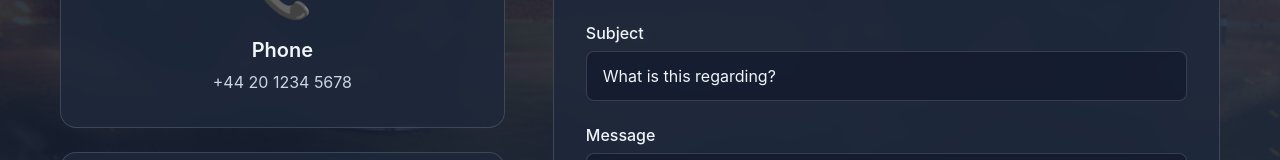
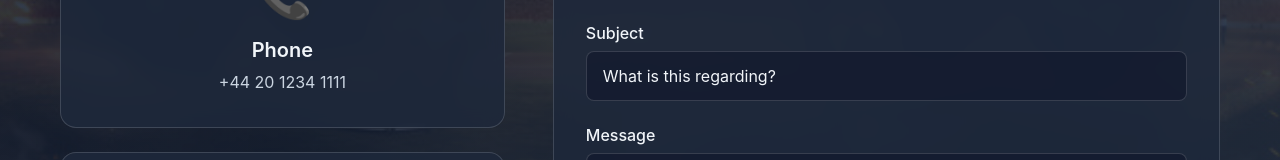
Before and after one commit to arshajworkdesk/UK-Club-Project-2025, an Angular app in the folder Front-end/: page /contact in a window 1280 px wide. Shown: the part 552-712 px from the top of the page. Built offline with nearby package versions, Linux system fonts and the light colour scheme.

Commit message:
CI/CD test

```diff
--- a/Front-end/src/app/constants/app.constants.ts
+++ b/Front-end/src/app/constants/app.constants.ts
@@ -10,7 +10,7 @@ export const APP_CONSTANTS = {
   // Club Contact Information
   CLUB_INFO: {
     email: 'contact@ukclub.com',
-    phone: '+44 20 1234 5678',
+    phone: '+44 20 1234 1111',
     address: '123 Club Street, London, UK, SW1A 1AA',
     hours: 'Monday - Friday: 9:00 AM - 6:00 PM'
   },
--- a/Front-end/src/environments/environment.prod.ts
+++ b/Front-end/src/environments/environment.prod.ts
@@ -1,4 +1,4 @@
 export const environment = {
   production: true,
-  apiUrl: 'http://localhost:8080/api' // Update this with your production backend URL when ready
+  apiUrl: 'http://localhost:8080/api' // Update this with your production backend URL when ready!
 };
```
